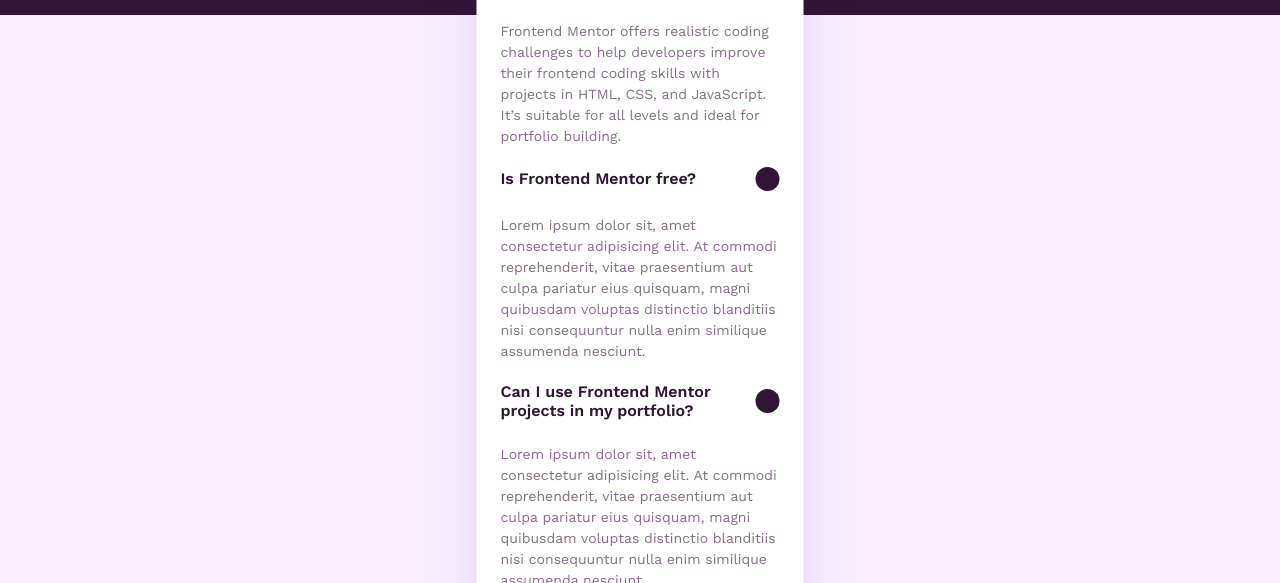
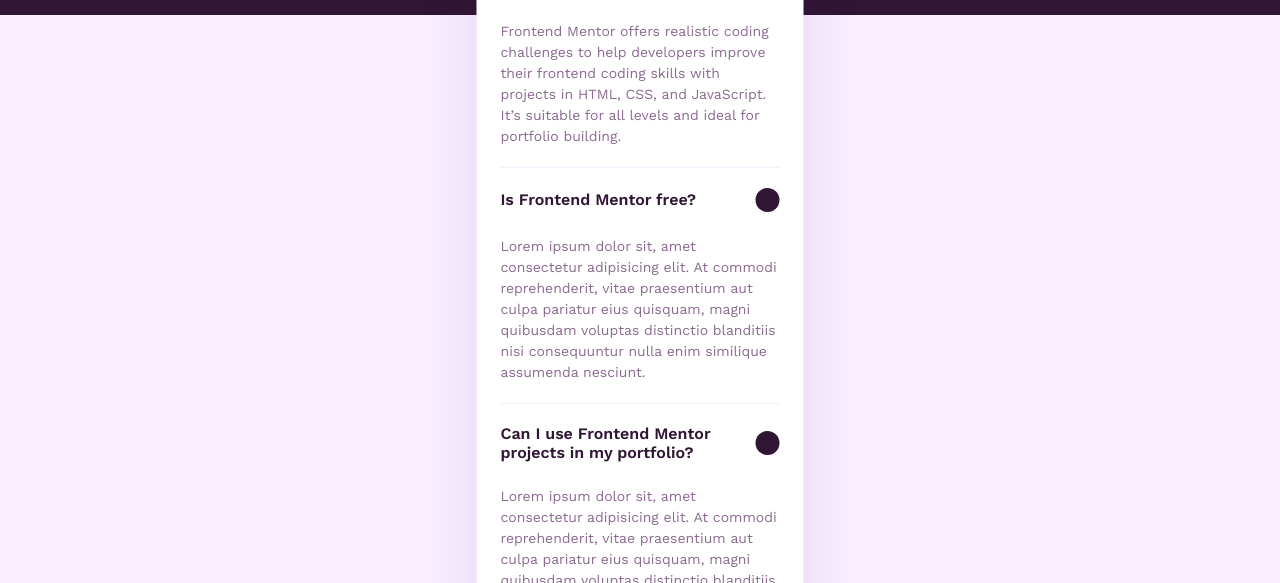
Before and after one commit to Algobender-Academy/faq-accordion-jam, a plain HTML site: page index.html in a window 1280 px wide. Shown: the part 217-800 px from the top of the page. Drawn offline with nearby package versions, Linux system fonts and the light colour scheme.

Commit message:
Styled accordion-items line dividers in css

```diff
--- a/main.css
+++ b/main.css
@@ -155,3 +155,9 @@ main {
   color: var(--ANSWER-CLR);
   max-width: 279px;
 }
+
+.line {
+  width: 279px;
+  height: 1px;
+  background-color: var(--BODY-BG);
+}
```
